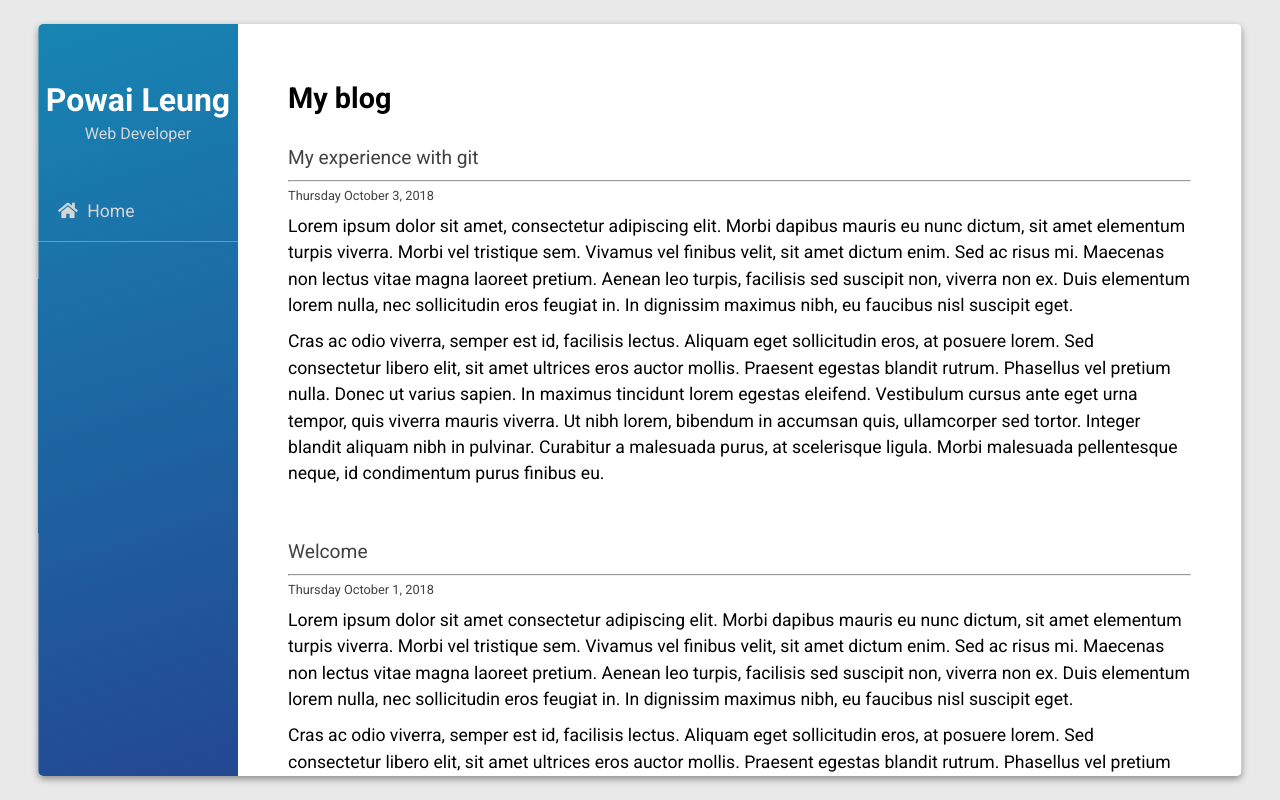
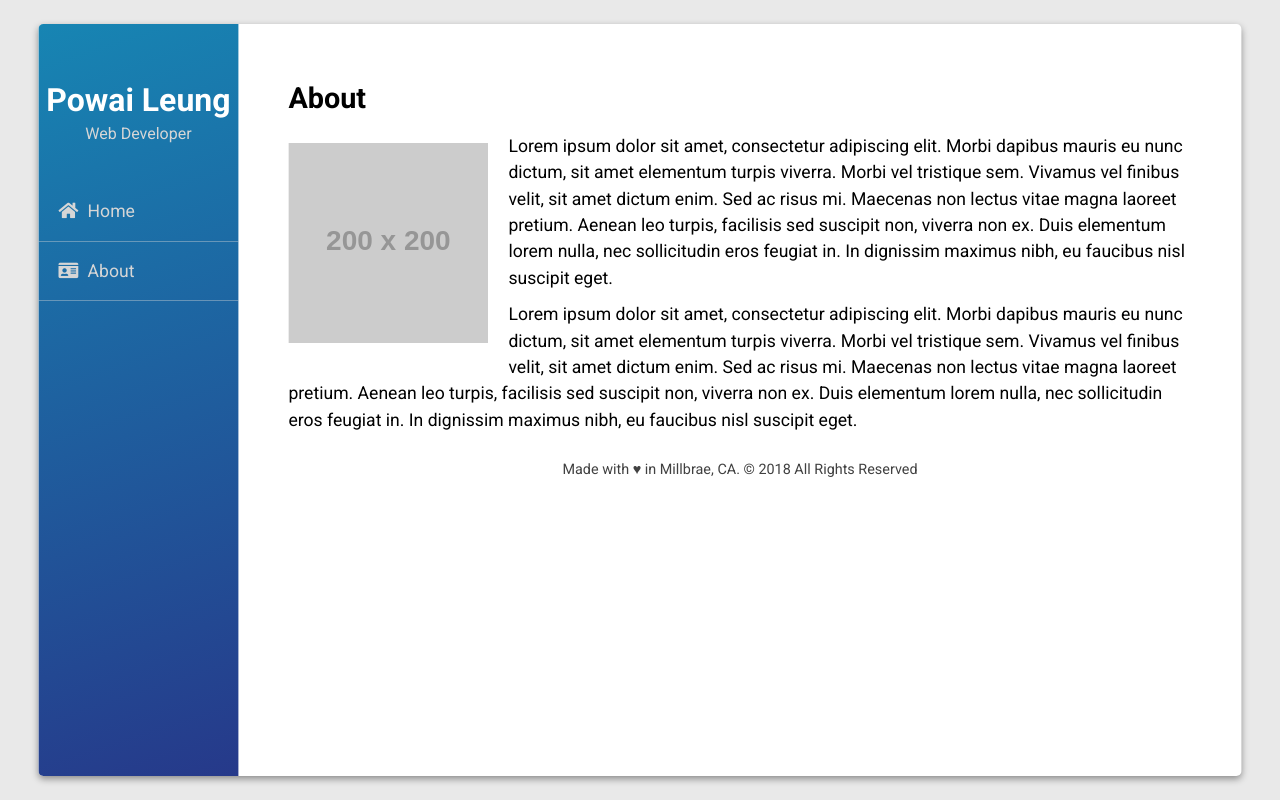
Before and after one commit to powaileung/personal-blog, a plain HTML site: page index.html in a window 1280 px wide. Drawn offline with nearby package versions, Linux system fonts and the light colour scheme; placeholder pictures from the web are drawn by us.

Commit message:
Add about.html page

```diff
--- a/index.html
+++ b/index.html
@@ -23,6 +23,7 @@
             <div class="site-subheader">Web Developer</div>
             <ul class="site-navigation">
               <li><a href="index.html"><i class="fas fa-home"></i> Home</a></li>
+              <li><a href="about.html"><i class="fas fa-id-card"></i> About</a></li>
             </ul>
           </div>
         </nav>
@@ -35,48 +36,23 @@
             </div>
           </div>
 
-          <h1>My blog</h1>
+          <h1>About</h1>
           <article>
-           <h2>My experience with git</h2>
-           <hr />
-           <h3>Thursday October 3, 2018</h3>
-           <p>
-             Lorem ipsum dolor sit amet, consectetur adipiscing elit. Morbi dapibus mauris eu nunc
-             dictum, sit amet elementum turpis viverra. Morbi vel tristique sem. Vivamus vel finibus velit, sit amet
-             dictum enim. Sed ac risus mi. Maecenas non lectus vitae magna laoreet pretium. Aenean leo turpis, facilisis
-             sed suscipit non, viverra non ex. Duis elementum lorem nulla, nec sollicitudin eros feugiat in. In
-             dignissim maximus nibh, eu faucibus nisl suscipit eget.
-           </p>
-           <p>
-             Cras ac odio viverra, semper est id, facilisis lectus. Aliquam eget sollicitudin eros, at posuere lorem.
-             Sed consectetur libero elit, sit amet ultrices eros auctor mollis. Praesent egestas blandit rutrum. Phasellus vel pretium nulla. Donec ut varius sapien. In maximus tincidunt lorem egestas eleifend. Vestibulum cursus ante
-             eget urna tempor, quis viverra mauris viverra. Ut nibh lorem, bibendum in accumsan quis, ullamcorper sed
-             tortor. Integer blandit aliquam nibh in pulvinar. Curabitur a malesuada purus, at scelerisque ligula. Morbi
-             malesuada pellentesque neque, id condimentum purus finibus eu.
-           </p>
-          </article>
-          <article>
-           <h2>Welcome</h2>
-           <hr />
-           <h3>Thursday October 1, 2018</h3>
-           <p>
-             Lorem ipsum dolor sit amet consectetur adipiscing elit. Morbi dapibus mauris eu nunc
-             dictum, sit amet elementum turpis viverra. Morbi vel tristique sem. Vivamus vel finibus velit, sit amet
-             dictum enim. Sed ac risus mi. Maecenas non lectus vitae magna laoreet pretium. Aenean leo turpis, facilisis
-             sed suscipit non, viverra non ex. Duis elementum lorem nulla, nec sollicitudin eros feugiat in. In
-             dignissim
-             maximus nibh, eu faucibus nisl suscipit eget.
-           </p>
-           <p>
-             Cras ac odio viverra, semper est id, facilisis lectus. Aliquam eget sollicitudin eros, at posuere lorem.
-             Sed
-             consectetur libero elit, sit amet ultrices eros auctor mollis. Praesent egestas blandit rutrum. Phasellus
-             vel
-             pretium nulla. Donec ut varius sapien. In maximus tincidunt lorem egestas eleifend. Vestibulum cursus ante
-             eget urna tempor, quis viverra mauris viverra. Ut nibh lorem, bibendum in accumsan quis, ullamcorper sed
-             tortor. Integer blandit aliquam nibh in pulvinar. Curabitur a malesuada purus, at scelerisque ligula. Morbi
-             malesuada pellentesque neque, id condimentum purus finibus eu.
-           </p>
+            <img class="about-image" src="http://via.placeholder.com/200" />
+            <p>
+              Lorem ipsum dolor sit amet, consectetur adipiscing elit. Morbi dapibus mauris eu
+              nunc dictum, sit amet elementum turpis viverra. Morbi vel tristique sem. Vivamus vel finibus velit,
+              sit amet dictum enim. Sed ac risus mi. Maecenas non lectus vitae magna laoreet pretium. Aenean leo
+              turpis, facilisis sed suscipit non, viverra non ex. Duis elementum lorem nulla, nec sollicitudin eros feugiat in.
+              In dignissim maximus nibh, eu faucibus nisl suscipit eget.
+            </p>
+            <p>
+              Lorem ipsum dolor sit amet, consectetur adipiscing elit. Morbi dapibus mauris eu
+              nunc dictum, sit amet elementum turpis viverra. Morbi vel tristique sem. Vivamus vel finibus velit,
+              sit amet dictum enim. Sed ac risus mi. Maecenas non lectus vitae magna laoreet pretium. Aenean leo
+              turpis, facilisis sed suscipit non, viverra non ex. Duis elementum lorem nulla, nec sollicitudin eros feugiat in.
+              In dignissim maximus nibh, eu faucibus nisl suscipit eget.
+            </p>
           </article>
           <footer>
             Made with &hearts; in Millbrae, CA. &copy; 2018 All Rights Reserved
```
